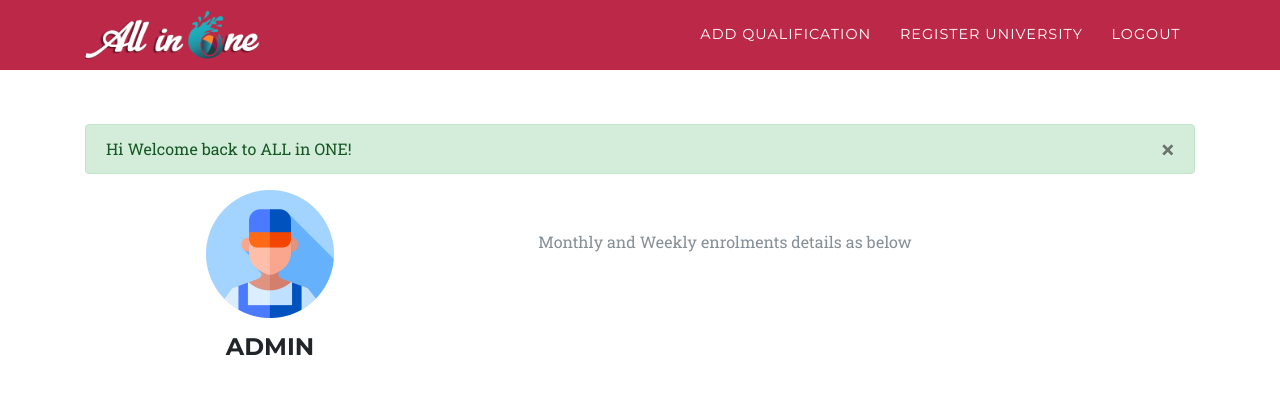
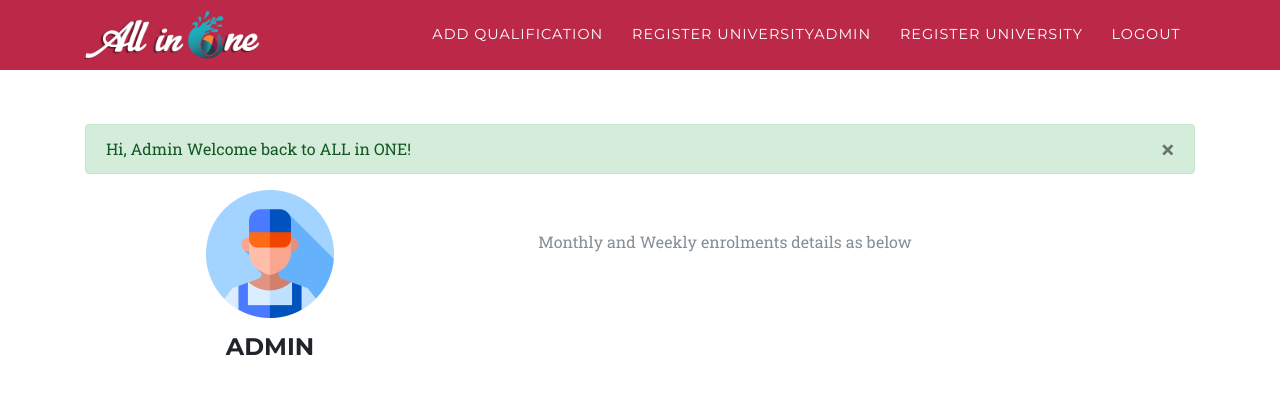
Before and after one commit to JellyBeanHusky/All-in-One, a PHP site: page /sasAdminHome.php in a window 1280 px wide. Shown: the top 420 px of the page. Run offline with PHP 8.4, Linux system fonts and the light colour scheme; some web fonts are replaced.

Commit message:
Update sasAdminHome.php

```diff
--- a/sasAdminHome.php
+++ b/sasAdminHome.php
@@ -41,10 +41,13 @@
                         <!-- if member show this !-->
 
                             <li class="nav-item">
-                                <a class="nav-link js-scroll-trigger" href="">Add Qualification</a>
+                                <a class="nav-link js-scroll-trigger" href="addQualification.php">Add Qualification</a>
                             </li>
                             <li class="nav-item">
-                                <a class="nav-link js-scroll-trigger" href="#viewHistoryMember">Register University</a>
+                                <a class="nav-link js-scroll-trigger" href="registeruniadmin.php">Register UniversityAdmin</a>
+                            </li>
+							<li class="nav-item">
+                                <a class="nav-link js-scroll-trigger" href="registeruni.php">Register University</a>
                             </li>
                             <li class="nav-item">
                                 <a class="nav-link js-scroll-trigger" href="#viewHistoryMember">Logout</a>
@@ -62,7 +65,7 @@
                     <div class="col-md-12">
                         <div class="alert alert-success alert-dismissable">
                             <a href="#" class="close" data-dismiss="alert" aria-label="close">&times;</a>
-                            Hi <strong></strong> Welcome back to ALL in ONE!
+                            Hi, Admin <strong></strong> Welcome back to ALL in ONE!
                         </div>
                     </div>
                 </div>
```
